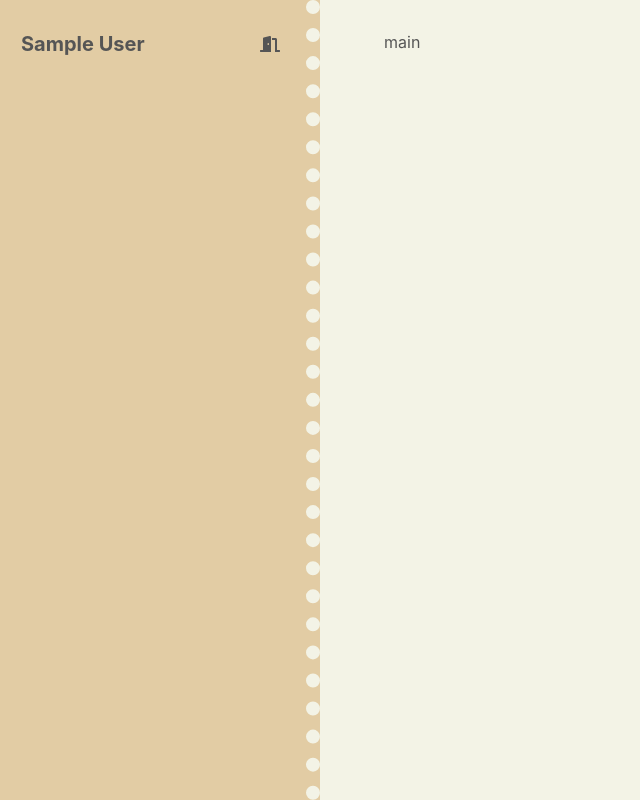
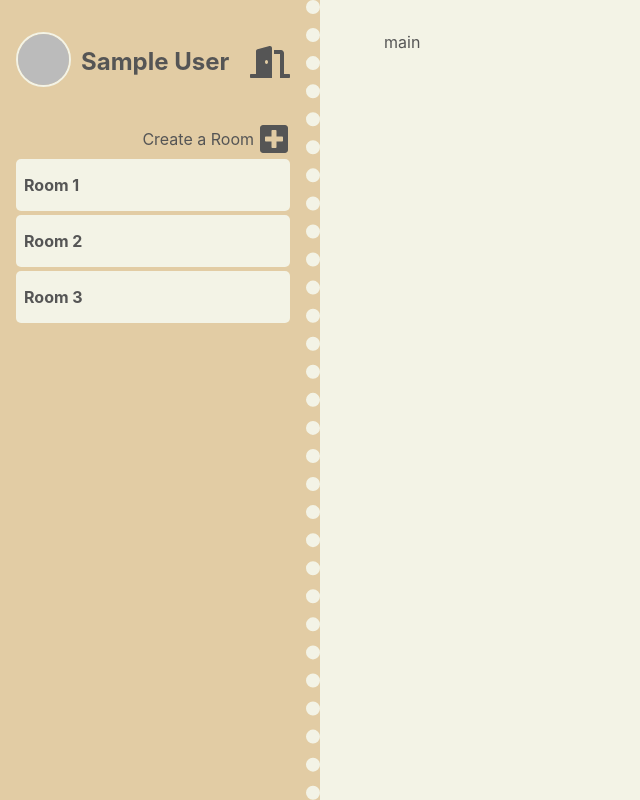
Before and after one commit to kss27thgen/NextChat, a Next.js app: page / in a window 1280 px wide. Shown: the whole page, without its empty margins (0-640 px from the left). Built offline with nearby package versions, Linux system fonts and the light colour scheme; no server answers; sample sign-in values are in the browser's storage.

Commit message:
20220109 create a room feature setup

```diff
--- /dev/null
+++ b/components/LoadingSpinner.js
@@ -0,0 +1,13 @@
+import React from "react";
+
+const LoadingSpinner = () => {
+	return (
+		<>
+			<p className="loadingSpinner">
+				<img src="/loading-trans.jpeg" alt="Loading..." />
+			</p>
+		</>
+	);
+};
+
+export default LoadingSpinner;
--- a/components/SidebarIndex.js
+++ b/components/SidebarIndex.js
@@ -3,6 +3,7 @@ import React, { useContext, useEffect } from "react";
 import {
 	faArrowCircleLeft,
 	faDoorOpen,
+	faPlusSquare,
 } from "@fortawesome/free-solid-svg-icons";
 import { FontAwesomeIcon } from "@fortawesome/react-fontawesome";
 import AuthContext from "../context/auth/AuthContext";
@@ -14,16 +15,20 @@ const SidebarIndex = ({ onSidebar, setOnSidebar }) => {
 	const authContext = useContext(AuthContext);
 	const { currentUser } = authContext;
 
+	const { name, photoUrl, id } = currentUser;
+
 	return (
 		<>
 			<aside className={`${onSidebar ? "on" : "off"} sidebar`}>
 				<div className="sidebar--currentUser">
-					{/* <p>
-						<img src={photoUrl} alt="avatar" />
-					</p> */}
-					<strong>
-						{currentUser ? currentUser.name : "username"}
-					</strong>
+					<Link href={`/users/${id}`}>
+						<a>
+							<p>
+								<img src={photoUrl} alt="avatar" />
+							</p>
+							<strong>{name ? name : "username"}</strong>
+						</a>
+					</Link>
 					<FontAwesomeIcon
 						icon={faDoorOpen}
 						onClick={() => {
@@ -33,6 +38,24 @@ const SidebarIndex = ({ onSidebar, setOnSidebar }) => {
 							}
 						}}
 					/>
+				</div>
+
+				<div className="sidebar--roomList">
+					<div className="create">
+						<p>Create a Room</p>
+						<FontAwesomeIcon icon={faPlusSquare} />
+					</div>
+					<ul>
+						<li>
+							<strong>Room 1</strong>
+						</li>
+						<li>
+							<strong>Room 2</strong>
+						</li>
+						<li>
+							<strong>Room 3</strong>
+						</li>
+					</ul>
 				</div>
 
 				<div>
--- a/pages/index.js
+++ b/pages/index.js
@@ -3,6 +3,7 @@ import SidebarIndex from "../components/SidebarIndex";
 import MainIndex from "../components/MainIndex";
 import AuthContext from "../context/auth/AuthContext";
 import Router from "next/router";
+import LoadingSpinner from "../components/LoadingSpinner";
 
 const Home = () => {
 	const authContext = useContext(AuthContext);
@@ -17,11 +18,17 @@ const Home = () => {
 	return (
 		<>
 			<div className="index">
-				<SidebarIndex
-					onSidebar={onSidebar}
-					setOnSidebar={setOnSidebar}
-				/>
-				<MainIndex />
+				{!currentUser || !currentUser.name ? (
+					<LoadingSpinner />
+				) : (
+					<>
+						<SidebarIndex
+							onSidebar={onSidebar}
+							setOnSidebar={setOnSidebar}
+						/>
+						<MainIndex />
+					</>
+				)}
 			</div>
 		</>
 	);
--- a/styles/base.sass
+++ b/styles/base.sass
@@ -10,6 +10,16 @@ ul
     list-style: none
 a
     text-decoration: none
+
+// Loading Spinner
+.loadingSpinner
+    width: 100vw
+    height: 100vh
+    display: flex
+    justify-content: center
+    align-items: center
+    img
+        width: 10rem
 
 // Color
 $beige: #e2cca4
--- a/styles/index.sass
+++ b/styles/index.sass
@@ -3,7 +3,7 @@
     position: relative
 
 .index
-    aside
+    .sidebar
         position: absolute
         left: -20rem
         height: 100vh
@@ -23,27 +23,52 @@
             top: 7%
             transition: .4s
             width: 2.5rem
+            height: 2.5rem
             cursor: pointer
             color: $beige
             &.off
                 transform: rotateZ(180deg)
             +mq(lg)
                 display: none
-    .sidebar
+
         &--currentUser
             display: flex
             align-items: center
+            margin-bottom: 2rem
+            a
+                display: flex
+                align-items: center
             img
-                width: 50px
-                height: 50px
+                width: 55px
+                height: 55px
                 border-radius: 50%
+                border: $light-beige 2px solid
             strong
-                font-size: 1.25rem
-                margin-left: 5px
+                font-size: 1.5rem
+                margin-left: 10px
             .fa-door-open
                 width: 2.5rem
+                height: 2.5rem
                 margin-left: auto
                 cursor: pointer
+
+        &--roomList
+            .create
+                display: flex
+                align-items: center
+                margin-bottom: .25rem
+                p
+                    margin-left: auto
+                .fa-plus-square
+                    width: 2rem
+                    height: 2rem
+                    margin-left: .25rem
+                    cursor: pointer
+            li
+                padding: 1rem .5rem
+                margin-bottom: .25rem
+                border-radius: 5px
+                background-color: $light-beige
 
 .index
     main
--- a/styles/main.sass
+++ b/styles/main.sass
@@ -1,3 +1,4 @@
 @import "./base"
 @import "./auth"
 @import "./index"
+@import "./user"
--- /dev/null
+++ b/styles/user.sass
@@ -0,0 +1,8 @@
+
+.singleUser
+    background-color: $light-beige
+    min-height: 100vh
+    .username
+        display: flex
+        .fa-door-open
+            width: 2.5rem
```
Also changed, not shown: pages/users/[id].js (added, +43 -0 lines), public/loading-trans.jpeg (added).
